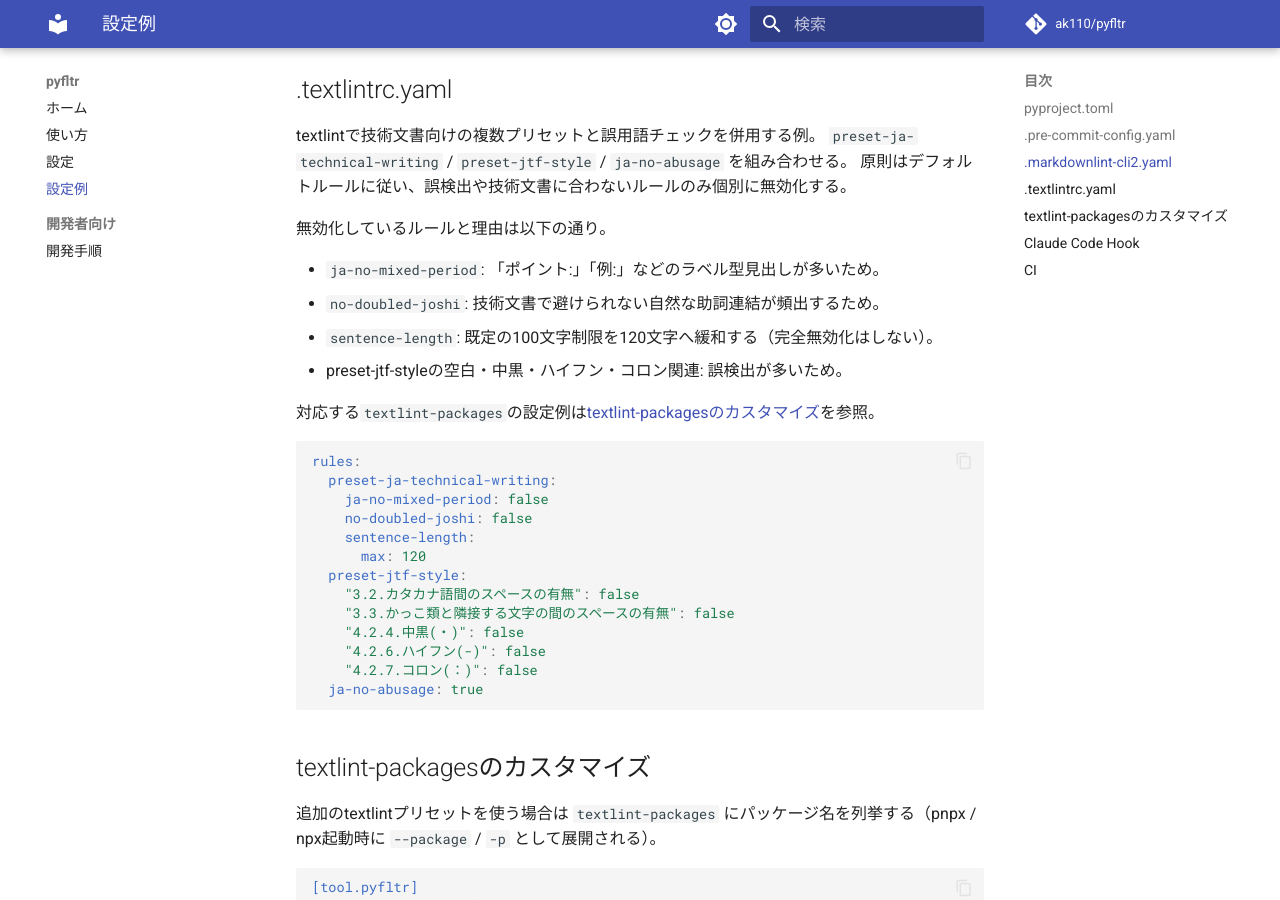
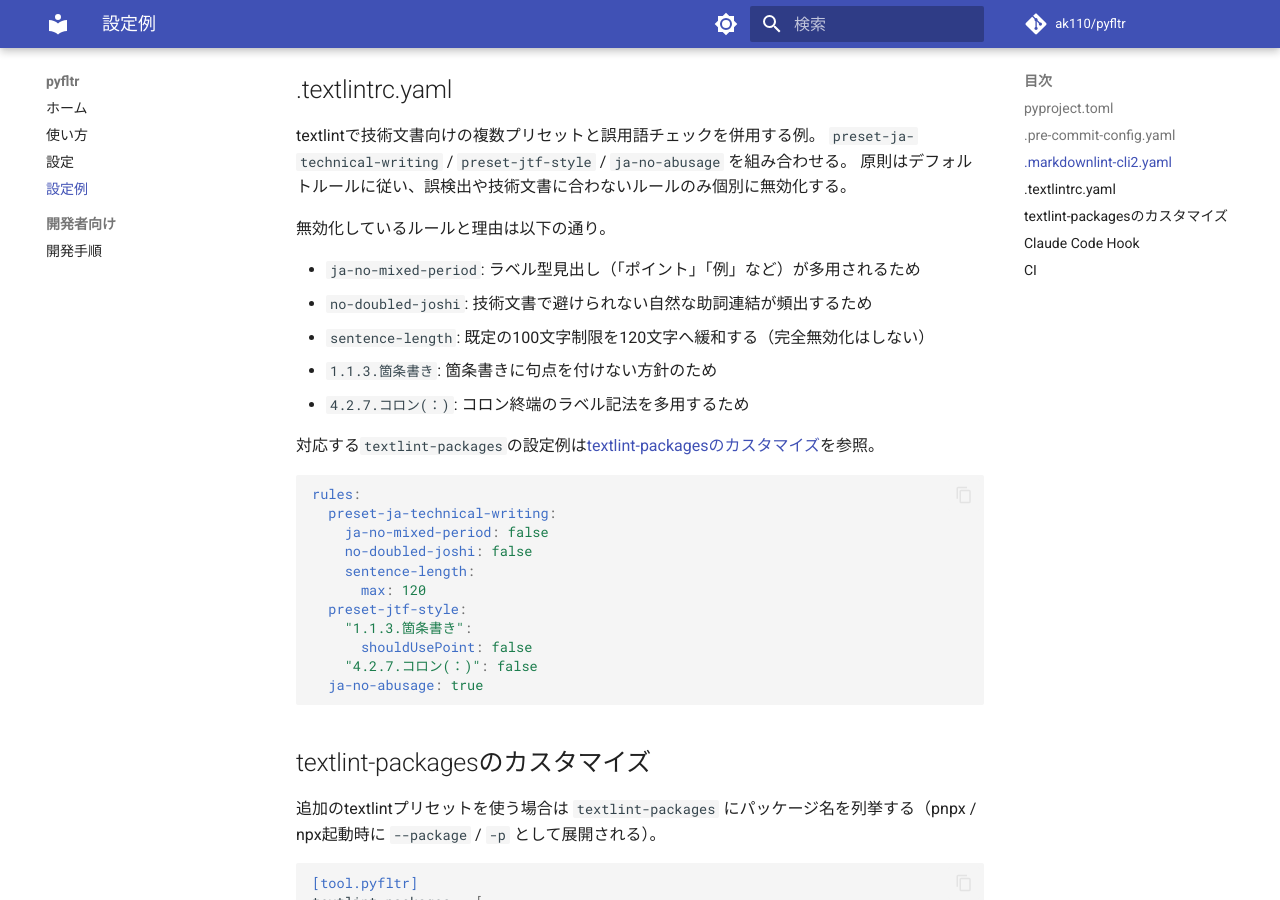
Before and after one commit to ak110/pyfltr, an MkDocs documentation site: the page built from docs/examples.md, in a window 1280 px wide and 900 px high, scrolled down 2579 px. Built offline with MkDocs 1.6.1 and Material for MkDocs 9.7.7, drawn with Linux system fonts in a browser that asks for light colours; comment, search, counter and statistics services are not loaded.

Commit message:
chore: textlint 無効化ルールを必要最小限に絞る
前コミットの調整版。preset-jtf-style の無効化を見直し、1.1.3 箇条書き
(shouldUsePoint: false) と 4.2.7 コロン(：) のみに絞る。他の 3.2 / 3.3 /
4.2.4 / 4.2.6 は --fix や文章修正で解消できるためデフォルトに戻す。
併せて docs/examples.md の説明と設定例を更新し、個人用ファイル言及を
extend-exclude から除去する変更も合わせて含む。

Co-Authored-By: Claude Opus 4.6 (1M context) <noreply@anthropic.com>

````diff
--- a/docs/examples.md
+++ b/docs/examples.md
@@ -117,10 +117,11 @@ textlintで技術文書向けの複数プリセットと誤用語チェックを
 
 無効化しているルールと理由は以下の通り。
 
-- `ja-no-mixed-period`: 「ポイント:」「例:」などのラベル型見出しが多いため。
-- `no-doubled-joshi`: 技術文書で避けられない自然な助詞連結が頻出するため。
-- `sentence-length`: 既定の100文字制限を120文字へ緩和する（完全無効化はしない）。
-- preset-jtf-styleの空白・中黒・ハイフン・コロン関連: 誤検出が多いため。
+- `ja-no-mixed-period`: ラベル型見出し（「ポイント」「例」など）が多用されるため
+- `no-doubled-joshi`: 技術文書で避けられない自然な助詞連結が頻出するため
+- `sentence-length`: 既定の100文字制限を120文字へ緩和する（完全無効化はしない）
+- `1.1.3.箇条書き`: 箇条書きに句点を付けない方針のため
+- `4.2.7.コロン(：)`: コロン終端のラベル記法を多用するため
 
 対応する`textlint-packages`の設定例は[textlint-packagesのカスタマイズ](#textlint-packagesのカスタマイズ)を参照。
 
@@ -132,10 +133,8 @@ rules:
     sentence-length:
       max: 120
   preset-jtf-style:
-    "3.2.カタカナ語間のスペースの有無": false
-    "3.3.かっこ類と隣接する文字の間のスペースの有無": false
-    "4.2.4.中黒(・)": false
-    "4.2.6.ハイフン(-)": false
+    "1.1.3.箇条書き":
+      shouldUsePoint: false
     "4.2.7.コロン(：)": false
   ja-no-abusage: true
 ```
--- a/pyproject.toml
+++ b/pyproject.toml
@@ -74,9 +74,8 @@ textlint-packages = [
     "textlint-rule-preset-jtf-style",
     "textlint-rule-ja-no-abusage",
 ]
-# CLAUDE.local.md は dotfiles へのシンボリックリンクでリポジトリ管理対象外。
-# tool-compat-checker.md はツール出力を貼り付ける用途で文体ルールを適用しない。
-extend-exclude = ["CLAUDE.local.md", ".claude/agents/tool-compat-checker.md"]
+# ツール出力を貼り付ける用途で文体ルールを適用しないファイル
+extend-exclude = [".claude/agents/tool-compat-checker.md"]
 
 [tool.ruff]
 # https://docs.astral.sh/ruff/configuration/
````
Also changed, not shown: .textlintrc.yaml (+3 -6 lines).
